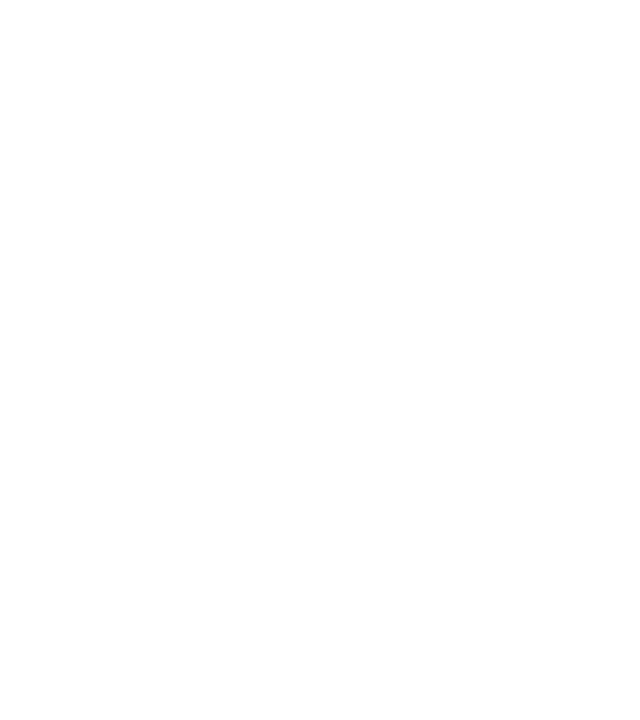
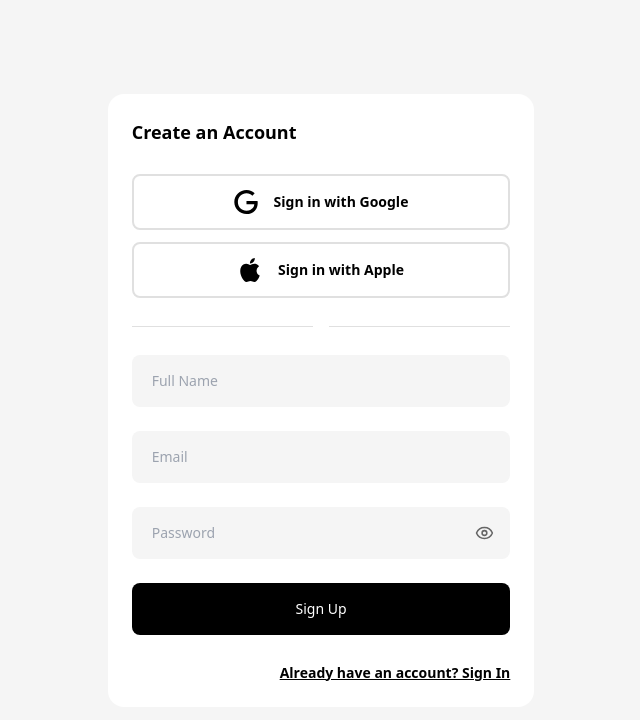
Before and after one commit to codthathing/Free-Chat, a React (Vite) app: page /sign-up in a window 1280 px wide. Before the commit this address had no page. Shown: the top 720 px of the page, without its empty margins (319-959 px from the left). Built offline with nearby package versions, Linux system fonts and the light colour scheme.

Commit message:
completed the sign-up and password page

```diff
--- a/src/App.jsx
+++ b/src/App.jsx
@@ -1,6 +1,8 @@
 import { BrowserRouter, Routes, Route } from "react-router-dom";
 import PageLayout from "./components/layout/PageLayout";
 import SignInPage from "./pages/SigInPage";
+import SignUpPage from "./pages/SignUpPage";
+import PasswordPage from "./pages/PasswordPage";
 
 function App() {
   return (
@@ -8,6 +10,8 @@
       <Routes>
         <Route path="/" exact element={<PageLayout />}>
           <Route index element={<SignInPage />} />
+          <Route path="sign-up" element={<SignUpPage />} />
+          <Route path="password" element={<PasswordPage />} />
         </Route>
       </Routes>
     </BrowserRouter>
--- a/src/components/auth/AuthHeadText.jsx
+++ b/src/components/auth/AuthHeadText.jsx
@@ -2,7 +2,7 @@
   return (
     <div className="flex flex-col gap-y-0.15px md:gap-y-0.5 lg:gap-y-1">
       <h1 className="font-bold text-base md:text-2xl lg:text-lg">{head}</h1>
-      <p className="text-xs md:text-xl lg:text-sm text-gray-dark">{text}</p>
+      {text && <p className="text-xs md:text-xl lg:text-sm text-gray-dark">{text}</p>}
     </div>
   );
 };
--- a/src/components/auth/AuthInput.jsx
+++ b/src/components/auth/AuthInput.jsx
@@ -6,14 +6,10 @@
 
   return (
     <>
-      {type === "password" ? (
-        <div className="py-1 px-3 md:px-4 rounded-md md:rounded-xl lg:rounded-lg bg-gray-light flex items-center lg:gap-y-1 text-gray-medium">
-          <input type={showPassword ? "text" : "password"} placeholder="Password" name={name} value={value} onChange={onChange} className="border-none outline-none bg-transparent py-2 px-1 md:py-3 text-xs md:text-xl lg:text-sm w-full" />
-          {showPassword ? <EyeOff onClick={() => setShowPassword(false)} className="w-3 md:w-8 lg:w-5 h-3 md:h-8 lg:h-5 cursor-pointer" /> : <Eye onClick={() => setShowPassword(true)} className="w-3 md:w-8 lg:w-5 h-3 md:h-8 lg:h-5 cursor-pointer" />}
-        </div>
-      ) : (
-        <input type={type} placeholder={placeholder} name={name} value={value} onChange={onChange} className="border-none outline-none bg-gray-light rounded-md md:rounded-xl lg:rounded-lg py-3 px-4 md:py-4 md:px-5 text-gray-medium text-xs md:text-xl lg:text-sm" />
-      )}
+      <label className="py-1 px-3 md:px-4 rounded-md md:rounded-xl lg:rounded-lg bg-gray-light flex items-center lg:gap-y-1 text-gray-medium">
+        <input type={type === "password" ? (showPassword ? "text" : "password") : type} placeholder={placeholder} name={name} value={value} onChange={onChange} className="border-none outline-none bg-transparent py-2 px-1 md:py-3 text-xs md:text-xl lg:text-sm w-full" />
+        {type === "password" && (showPassword ? <EyeOff onClick={() => setShowPassword(false)} className="w-3 md:w-8 lg:w-5 h-3 md:h-8 lg:h-5 cursor-pointer" /> : <Eye onClick={() => setShowPassword(true)} className="w-3 md:w-8 lg:w-5 h-3 md:h-8 lg:h-5 cursor-pointer" />)}
+      </label>
     </>
   );
 };
--- /dev/null
+++ b/src/components/auth/AuthNavText.jsx
@@ -0,0 +1,5 @@
+const AuthNavText = ({ text, onClick }) => {
+  return <p onClick={onClick} className="text-xs md:text-xl lg:text-sm underline font-semibold self-end w-fit cursor-pointer">{text}</p>;
+};
+
+export default AuthNavText;
--- a/src/components/layout/PageLayout.jsx
+++ b/src/components/layout/PageLayout.jsx
@@ -1,8 +1,10 @@
 import { Outlet } from "react-router-dom";
+import PageUpdate from "../ui/PageUpdate";
 
 const PageLayout = () => {
   return (
     <>
+      <PageUpdate />
       <Outlet />
     </>
   );
--- /dev/null
+++ b/src/components/ui/PageUpdate.jsx
@@ -0,0 +1,5 @@
+const PageUpdate = () => {
+
+};
+
+export default PageUpdate;
--- a/src/index.css
+++ b/src/index.css
@@ -554,6 +554,10 @@
   display: none;
 }
 
+.relative {
+  position: relative;
+}
+
 .mt-8 {
   margin-top: 2rem;
 }
@@ -754,6 +758,55 @@
 .outline-none {
   outline: 2px solid transparent;
   outline-offset: 2px;
+}
+
+.after\:absolute::after {
+  content: var(--tw-content);
+  position: absolute;
+}
+
+.after\:left-0::after {
+  content: var(--tw-content);
+  left: 0px;
+}
+
+.after\:top-\[3\.25rem\]::after {
+  content: var(--tw-content);
+  top: 3.25rem;
+}
+
+.after\:top-\[3\.15rem\]::after {
+  content: var(--tw-content);
+  top: 3.15rem;
+}
+
+.after\:text-sm::after {
+  content: var(--tw-content);
+  font-size: 0.875rem;
+  line-height: 1.25rem;
+}
+
+.after\:text-lg::after {
+  content: var(--tw-content);
+  font-size: 1.125rem;
+  line-height: 1.75rem;
+}
+
+.after\:text-base::after {
+  content: var(--tw-content);
+  font-size: 1rem;
+  line-height: 1.5rem;
+}
+
+.after\:text-xs::after {
+  content: var(--tw-content);
+  font-size: 0.75rem;
+  line-height: 1rem;
+}
+
+.after\:content-\[\'hello_world\'\]::after {
+  --tw-content: 'hello world';
+  content: var(--tw-content);
 }
 
 @media (min-width: 768px) {
--- a/src/pages/PasswordPage.jsx
+++ b/src/pages/PasswordPage.jsx
@@ -0,0 +1,20 @@
+import { useState } from "react";
+import AuthForm from "../components/auth/AuthForm";
+import AuthHeadText from "../components/auth/AuthHeadText";
+import AuthInput from "../components/auth/AuthInput";
+import AuthSection from "../components/auth/AuthSection"
+
+const PasswordPage = () => {
+  const [email, setEmail] = useState("");
+
+  return (
+    <AuthSection>
+      <AuthHeadText head={"Forgot Password?"} text={"Enter your email to reset your password."} />
+      <AuthForm buttonText={"Send Reset Link"}>
+        <AuthInput type={"email"} placeholder={"Enter your email"} name={"email"} value={email} onChange={(e) => setEmail(e.target.value)} />
+      </AuthForm>
+    </AuthSection>
+  );
+};
+
+export default PasswordPage;
--- a/src/pages/SigInPage.jsx
+++ b/src/pages/SigInPage.jsx
@@ -5,6 +5,8 @@
 import AuthDivider from "../components/auth/AuthDivider";
 import AuthForm from "../components/auth/AuthForm";
 import AuthInput from "../components/auth/AuthInput";
+import AuthNavText from "../components/auth/AuthNavText";
+import { useNavigate } from "react-router-dom";
 
 const SigInPage = () => {
   const [ signInForm, setSignInForm ] = useState({ email: "", password: "" });
@@ -13,6 +15,7 @@
     const value = e.target.value;
     setSignInForm({ ...signInForm, [name]: value });
   };
+  const navigate = useNavigate();
 
   return (
     <AuthSection>
@@ -21,8 +24,8 @@
       <AuthDivider text={"Or sign in with"} />
       <AuthForm buttonText={"Sign in"}>
         <AuthInput type={"email"} placeholder={"Enter your email"} name={"email"} value={signInForm.email} onChange={handleSignInForm} />
-        <AuthInput type={"password"} name={"password"} value={signInForm.password} onChange={handleSignInForm} />
-        <p className="text-xs md:text-xl lg:text-sm underline font-semibold self-end w-fit cursor-pointer">Forgot password</p>
+        <AuthInput type={"password"} placeholder={"Password"} name={"password"} value={signInForm.password} onChange={handleSignInForm} />
+        <AuthNavText onClick={() => navigate("password")} text={"Forgot password"} />
       </AuthForm>
     </AuthSection>
   );
--- a/src/pages/SignUpPage.jsx
+++ b/src/pages/SignUpPage.jsx
@@ -0,0 +1,35 @@
+import AuthSection from "../components/auth/AuthSection";
+import AuthHeadText from "../components/auth/AuthHeadText";
+import AuthSignInOpt from "../components/auth/AuthSignInOpt";
+import AuthDivider from "../components/auth/AuthDivider";
+import AuthForm from "../components/auth/AuthForm";
+import AuthInput from "../components/auth/AuthInput";
+import AuthNavText from "../components/auth/AuthNavText";
+import { useState } from "react";
+import { useNavigate } from "react-router-dom";
+
+const SignUpPage = () => {
+  const [signUpForm, setSignUpForm] = useState({ name: "", email: "", password: "" });
+  const handleSignUpForm = (e) => {
+    const name = e.target.name;
+    const value = e.target.value;
+    setSignUpForm({ ...signUpForm, [name]: value });
+  };
+  const navigate = useNavigate();
+
+  return (
+    <AuthSection>
+      <AuthHeadText head={"Create an Account"} />
+      <AuthSignInOpt />
+      <AuthDivider />
+      <AuthForm buttonText={"Sign Up"}>
+        <AuthInput type={"text"} placeholder={"Full Name"} name={"name"} value={signUpForm.name} onChange={handleSignUpForm} />
+        <AuthInput type={"email"} placeholder={"Email"} name={"name"} value={signUpForm.email} onChange={handleSignUpForm} />
+        <AuthInput type={"password"} placeholder={"Password"} name={"password"} value={signUpForm.password} onChange={handleSignUpForm} />
+      </AuthForm>
+      <AuthNavText onClick={() => navigate("/")} text={"Already have an account? Sign In"} />
+    </AuthSection>
+  );
+};
+
+export default SignUpPage;
--- a/tailwind.config.js
+++ b/tailwind.config.js
@@ -21,7 +21,7 @@
       },
       gap: {
         "0.15px": "0.15px"
-      }
+      },
     },
   },
   plugins: [],
```
